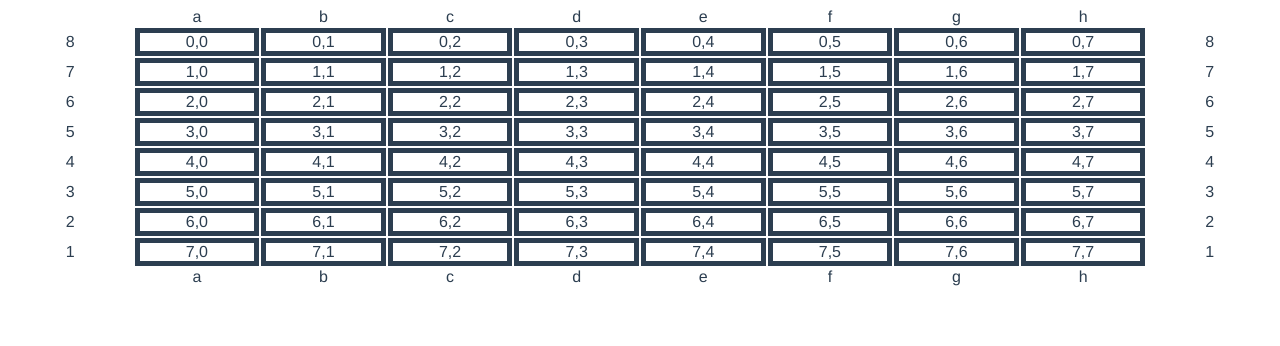
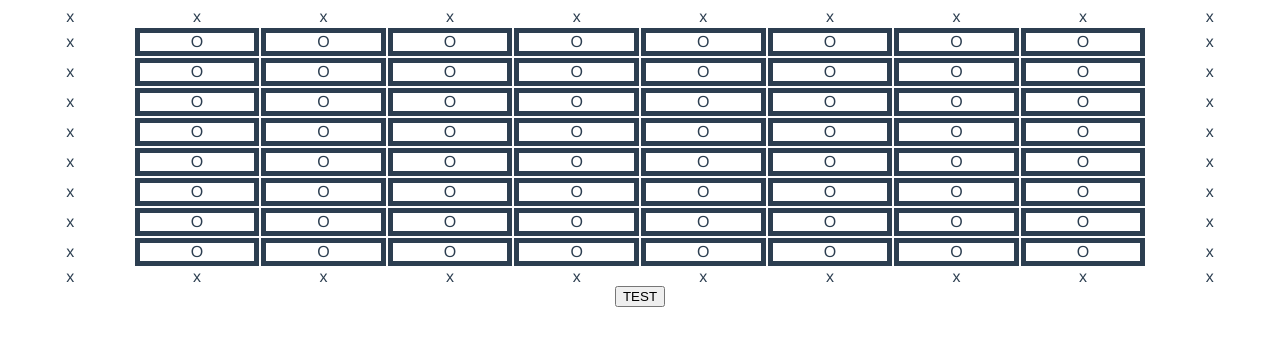
Before and after one commit to davefollett/chess-fun-number-8-amazon-checkmate, a Vue app: page / in a window 1280 px wide. Shown: the top 346 px of the page. Built offline with nearby package versions, Linux system fonts and the light colour scheme.

Commit message:
Created store for the chessboard, got test reactivity to from the ui to the store working.  Broken the legend.

```diff
--- a/src/components/ChessBoard.vue
+++ b/src/components/ChessBoard.vue
@@ -1,20 +1,26 @@
 <template>
+  <div>
   <div class="grid">
     <div v-for="(columnName,index) in columnLegend" :key="`top-${index}`">
       <ChessSquare :value="columnName" :hasBorder="false"></ChessSquare>
     </div>
     <div v-for="n in 80" :key="n">
-      <ChessSquare v-if="n % 10 === 1 || n % 10 === 0" :value="rowLegend[n]" :hasBorder="false" ></ChessSquare>
-      <ChessSquare v-else :value="`${getRow(n)},${getColumn(n)}`"></ChessSquare>
+      <ChessSquare v-if="n % 10 === 1 || n % 10 === 0" :hasBorder="false" ></ChessSquare>
+      <ChessSquare v-else :row="getRow(n)" :column="getColumn(n)"></ChessSquare>
     </div>
     <div v-for="(columnName,index) in columnLegend" :key="`bottom-${index}`">
       <ChessSquare :value="columnName" :hasBorder="false"></ChessSquare>
     </div>
   </div>
+  <button @click="test">TEST</button>
+  </div>
 </template>
 
 
 <script>
+//<ChessSquare v-if="n % 10 === 1 || n % 10 === 0" :value="rowLegend[n]" :hasBorder="false" ></ChessSquare>
+//<ChessSquare v-else :value="`${getRow(n)},${getColumn(n)}`"></ChessSquare>
+//<ChessSquare v-else :value="getSquareValue(getRow(n), getColumn(n))"></ChessSquare>
 import ChessSquare from '@/components/ChessSquare.vue'
 
 export default {
@@ -51,8 +57,26 @@ export default {
     },
     getColumn(cellNumber) {
       return (cellNumber % 10) -2;
+    },
+    getSquareValue: function(row, column) {
+      //console.log({row,column});
+      //console.log(this.$store);
+      return this.$store.getters.getSquareValue(row, column);
+    },
+    test() {
+
+      this.$store.dispatch('test');
     }
+  },
+  /*
+  computed: {
+    getSquareValue: function(row, column) {
+      console.log({row,column});
+      //console.log(this.$store);
+      return "W";//this.$store.chessboard.getters.getSquareValue(row, column);
+    },
   }
+  */
 }
 </script>
 
--- a/src/components/ChessSquare.vue
+++ b/src/components/ChessSquare.vue
@@ -8,18 +8,20 @@
 export default {
   name: 'ChessSquare',
   props: {
-    value: String,
+    //value: String,
+    row: Number,
+    column: Number,
     hasBorder: {
       default: true,
       type: Boolean
     }
   },
-  /*
   computed: {
-      hasBorder() {
-        return this.$store.getters.isLeaderboardLoading;
-      },
-      */
+    value() {
+      if(!this.hasBorder) return "x";
+      return this.$store.getters.getSquareValue(this.row, this.column);
+    },
+  }
 }
 </script>
 
--- a/src/store.js
+++ b/src/store/index.js
@@ -1,16 +1,11 @@
 import Vue from 'vue'
 import Vuex from 'vuex'
+import chessboard from './modules/chessboard';
 
 Vue.use(Vuex)
 
 export default new Vuex.Store({
-  state: {
-
-  },
-  mutations: {
-
-  },
-  actions: {
-
+  modules: {
+    chessboard,
   }
 })
--- /dev/null
+++ b/src/store/modules/chessboard.js
@@ -0,0 +1,57 @@
+const DEFAULT_SQUARE = "O";
+
+
+function initializeBoard() {
+  let board = new Array(8);
+  for(let i = 0; i < board.length; i++) {
+    board[i] = new Array(DEFAULT_SQUARE,
+                         DEFAULT_SQUARE,
+                         DEFAULT_SQUARE,
+                         DEFAULT_SQUARE,
+                         DEFAULT_SQUARE,
+                         DEFAULT_SQUARE,
+                         DEFAULT_SQUARE,
+                         DEFAULT_SQUARE);
+  }
+  return board;
+}
+
+
+
+const state = {
+    chessboard: initializeBoard()
+  }
+
+
+  const getters = {
+    getSquareValue: (state) => (row, column) => {
+      console.log(state.chessboard);
+      return state.chessboard[row][column];
+    }
+  }
+
+
+  const actions = {
+    test({ commit }) {
+
+      commit('CHANGE_SQUARE');
+  },
+  }
+
+
+  const mutations = {
+    CHANGE_SQUARE: (state) => {
+      let newArray = state.chessboard.map(function(arr) {
+        return arr.slice();
+      });
+      newArray[0][0] = "X";
+      state.chessboard = newArray;//[0][0] = "X";
+    }
+  }
+
+  export default {
+    state,
+    getters,
+    actions,
+    mutations
+  }
```
